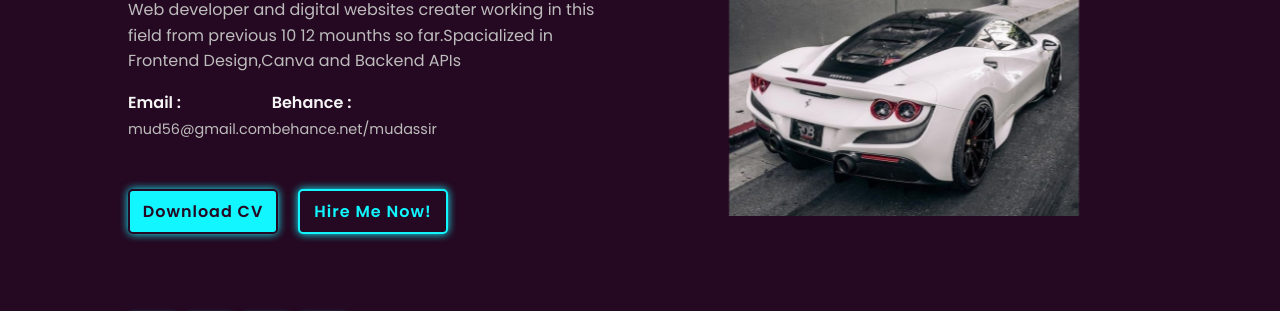
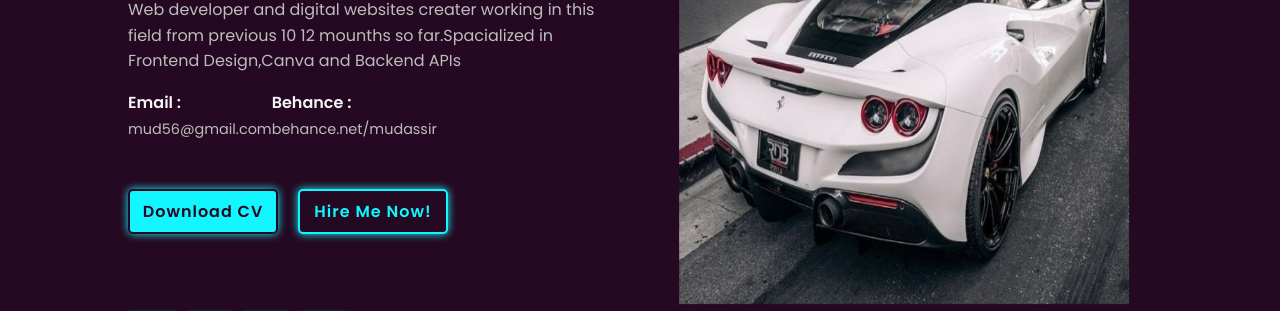
Before and after one commit to MMA-A11Ylam/porfolio-22, a plain HTML site: page index.html in a window 1280 px wide. Shown: the part 365-676 px from the top of the page. Drawn offline with nearby package versions, Linux system fonts and the light colour scheme.

Commit message:
half compelete

```diff
--- a/style.css
+++ b/style.css
@@ -308,9 +308,9 @@ position: relative;
   text-align: center;
 }
 .img-box img{
-  width: 100%;
-  max-width: 350px;
-  height: auto;
+  width: 150%;
+  max-width: 450px;
+  height: 400px;
 }
 /* portfoilio section */
 .fillter-buttons {
```
